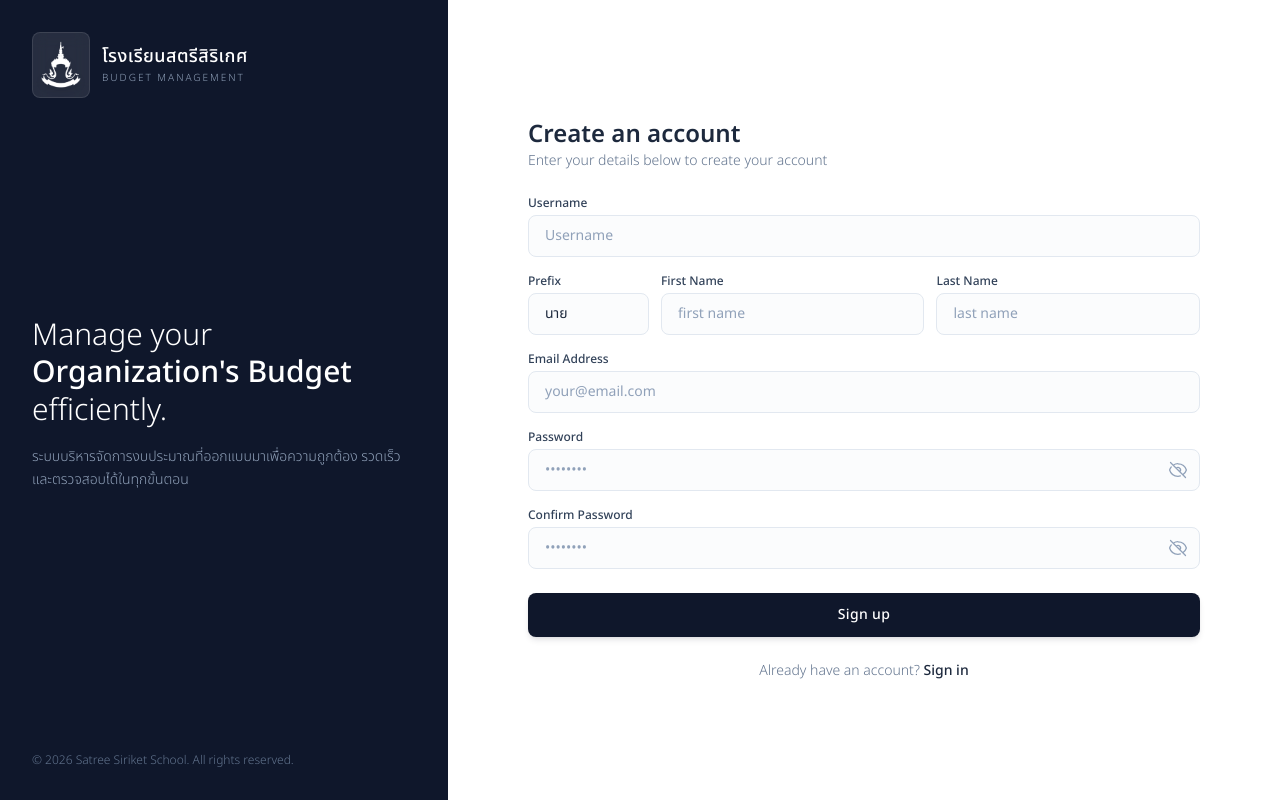
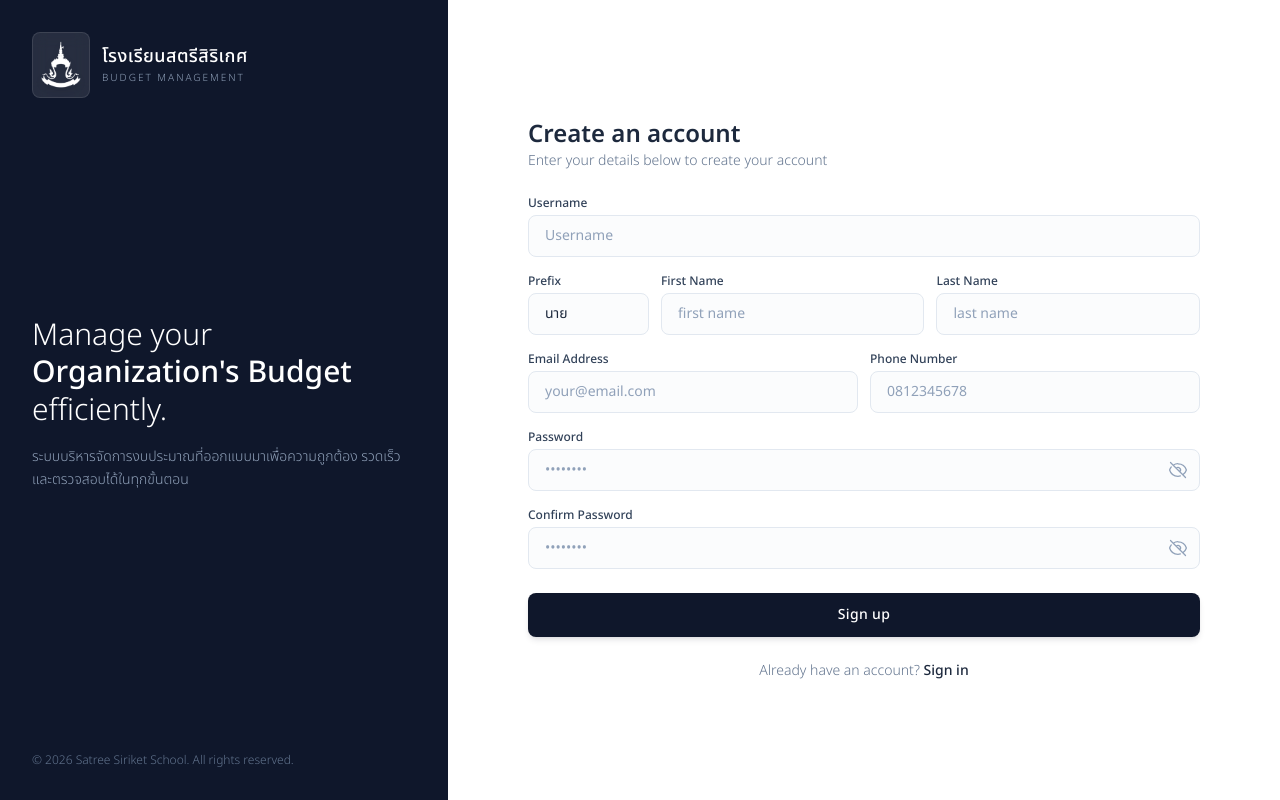
Before and after one commit to ChuthamatDev/budget-v2-frontend, a Next.js app: page /register in a window 1280 px wide. Built offline with nearby package versions, Linux system fonts and the light colour scheme; no server answers; a web font is replaced by a local one.

Commit message:
feat: implement user registration page, authentication types, and SidebarUser component.

```diff
--- a/src/app/register/page.tsx
+++ b/src/app/register/page.tsx
@@ -21,7 +21,9 @@ export default function RegisterPage() {
         confirmPassword: '',
         prefix_name: '',
         first_name: '',
-        last_name: ''
+        last_name: '',
+        phone_number: '',
+        avatar: ''
     });
 
     const [showPassword, setShowPassword] = useState(false);
@@ -58,7 +60,9 @@ export default function RegisterPage() {
                 password: formData.password,
                 prefix_name: formData.prefix_name,
                 first_name: formData.first_name,
-                last_name: formData.last_name
+                last_name: formData.last_name,
+                phone_number: formData.phone_number,
+                avatar: formData.avatar
             });
             setIsSuccess(true);
 
@@ -204,7 +208,8 @@ export default function RegisterPage() {
                             </div>
                         </div>
 
-                        <div>
+                        <div className='flex gap-3'>
+                            <div className='flex-1'>
                                 <label className='mb-1 block text-xs font-medium text-slate-700'>
                                     Email Address
                                 </label>
@@ -216,6 +221,20 @@ export default function RegisterPage() {
                                     placeholder='your@email.com'
                                     required
                                 />
+                            </div>
+                            <div className='flex-1'>
+                                <label className='mb-1 block text-xs font-medium text-slate-700'>
+                                    Phone Number
+                                </label>
+                                <Input
+                                    type='tel'
+                                    name='phone_number'
+                                    value={formData.phone_number}
+                                    onChange={handleChange}
+                                    placeholder='0812345678'
+                                    required
+                                />
+                            </div>
                         </div>
 
                         <div className='relative'>
--- a/src/components/layouts/sidebar/SidebarUser.tsx
+++ b/src/components/layouts/sidebar/SidebarUser.tsx
@@ -19,7 +19,7 @@ export default function SidebarUser() {
         router.push("/login");
     };
 
-    const userInitial = user?.username ? user.username.charAt(2).toUpperCase() : "U";
+    const userInitial = user?.username ? user.username.charAt(0).toUpperCase() : "U";
 
     const displayUsername = user?.username || "Loading...";
 
--- a/src/types/auth.types.ts
+++ b/src/types/auth.types.ts
@@ -11,6 +11,8 @@ export interface RegisterPayload {
     prefix_name: string;
     first_name: string;
     last_name: string;
+    phone_number: string;
+    avatar: string | null;
 }
 
 export interface AdminLoginPayload {
```
Lines whose indentation alone changed are shown as unchanged.
